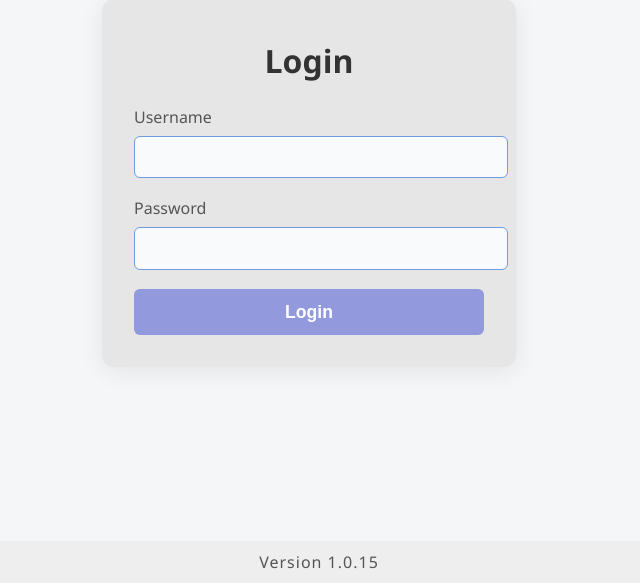
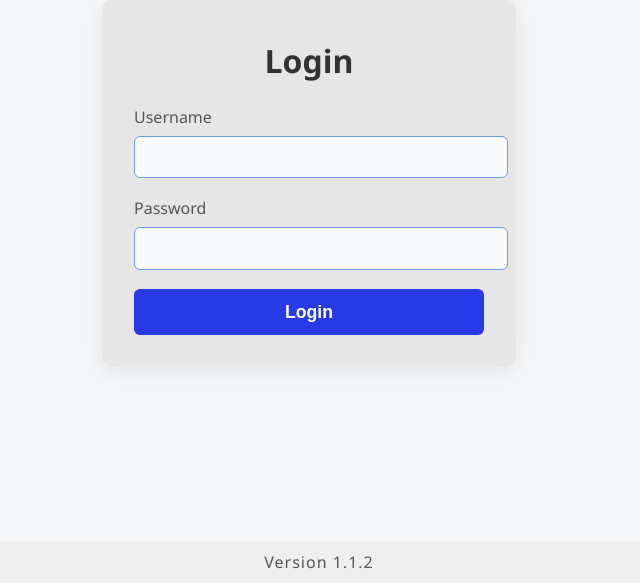
Before and after one commit to Hamdi-chebbi/test_app, a Flask app: page / in a window 1280 px wide. Shown: the part 217-800 px from the top of the page, without its empty margins (331-971 px from the left). Run offline with Flask 3, Linux system fonts and the light colour scheme.

Commit message:
update to version 1.1.2

```diff
--- a/templates/index.html
+++ b/templates/index.html
@@ -59,7 +59,7 @@
         .login-card button {
             width: 100%;
             padding: 0.8rem;
-            background: #9299dd;
+            background: #273ae6;
             color: #fff;
             border: none;
             border-radius: 6px;
--- a/version.py
+++ b/version.py
@@ -1,2 +1,2 @@
 # version.py
-VERSION = "1.0.15"
+VERSION = "1.1.2"
```
